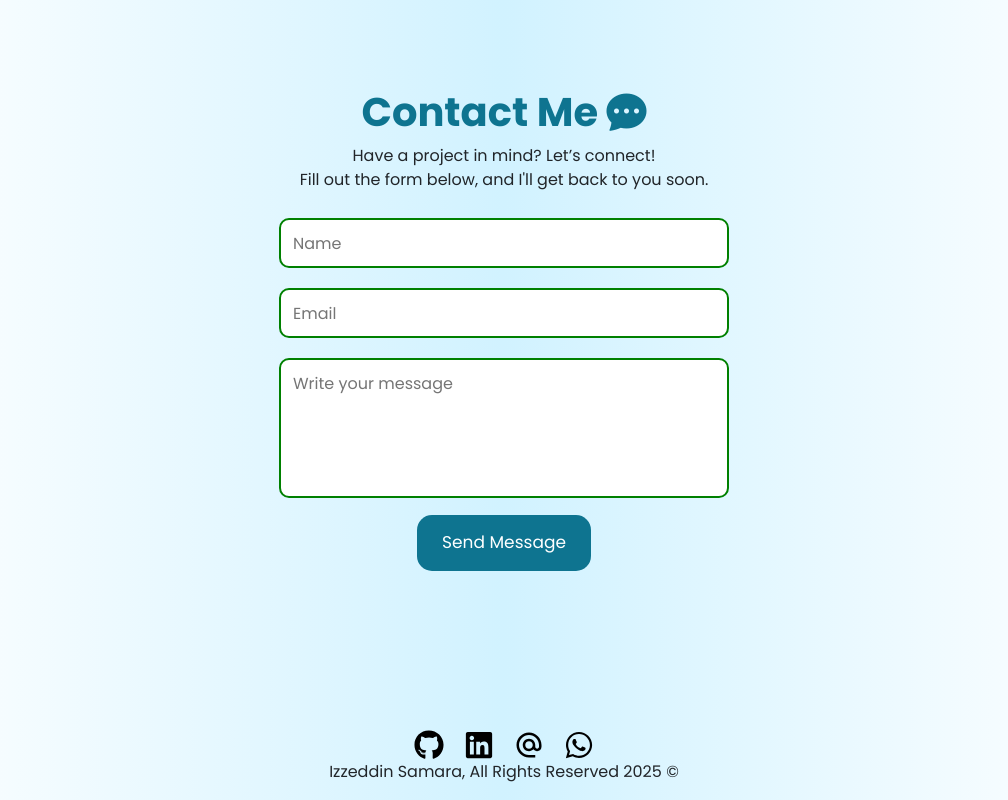
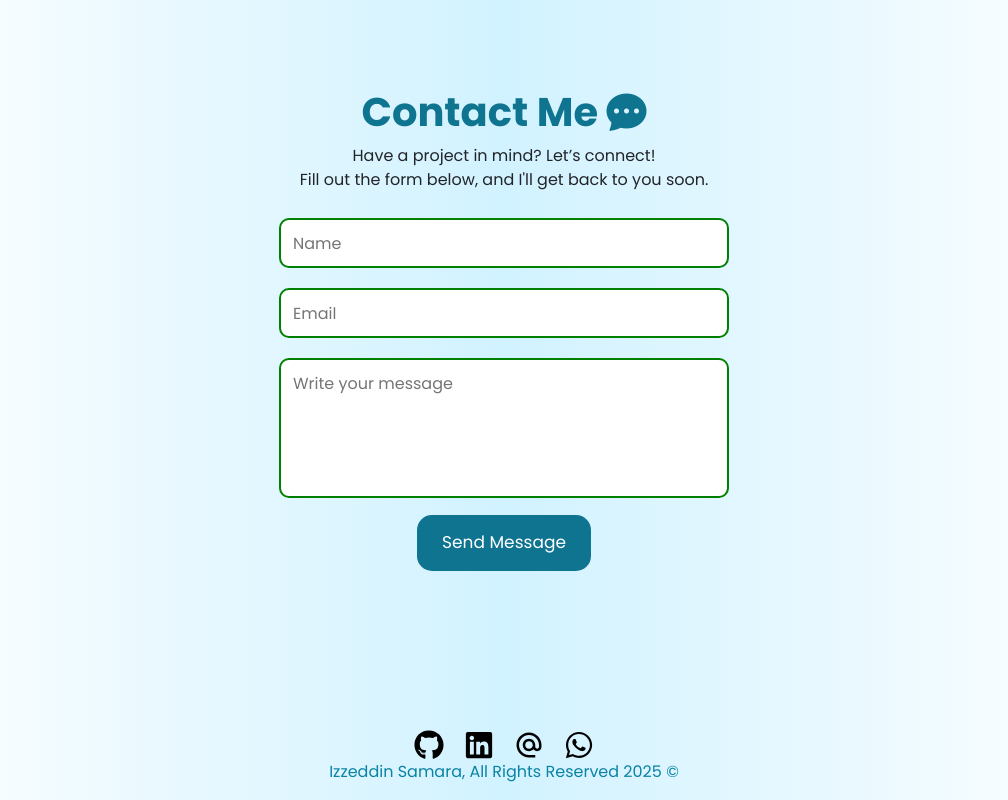
Before and after one commit to Izzeddin-Samara/my-portfolio, a React (Create React App) app: page / in a window 1280 px wide. Shown: the part 2959-3759 px from the top of the page, without its empty margins (136-1144 px from the left). Built offline with nearby package versions, Linux system fonts and the light colour scheme.

Commit message:
change color of copyright statement on footer

```diff
--- a/src/App.css
+++ b/src/App.css
@@ -521,6 +521,10 @@ form button:hover {
   height: 30px;
 }
 
+.footer p {
+  color: rgb(10, 131, 165);
+}
+
 .projects-head {
   color: rgb(10, 131, 165);
   font-weight: bolder;
```
